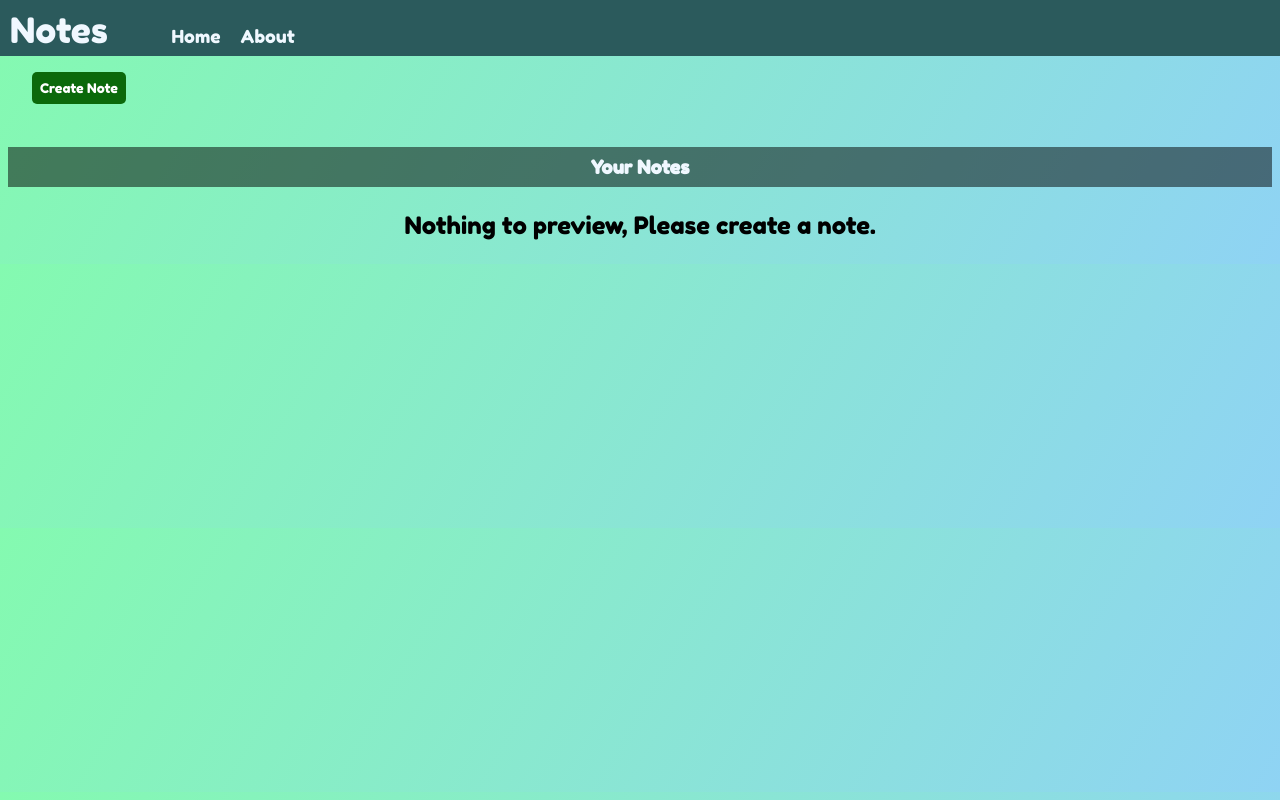
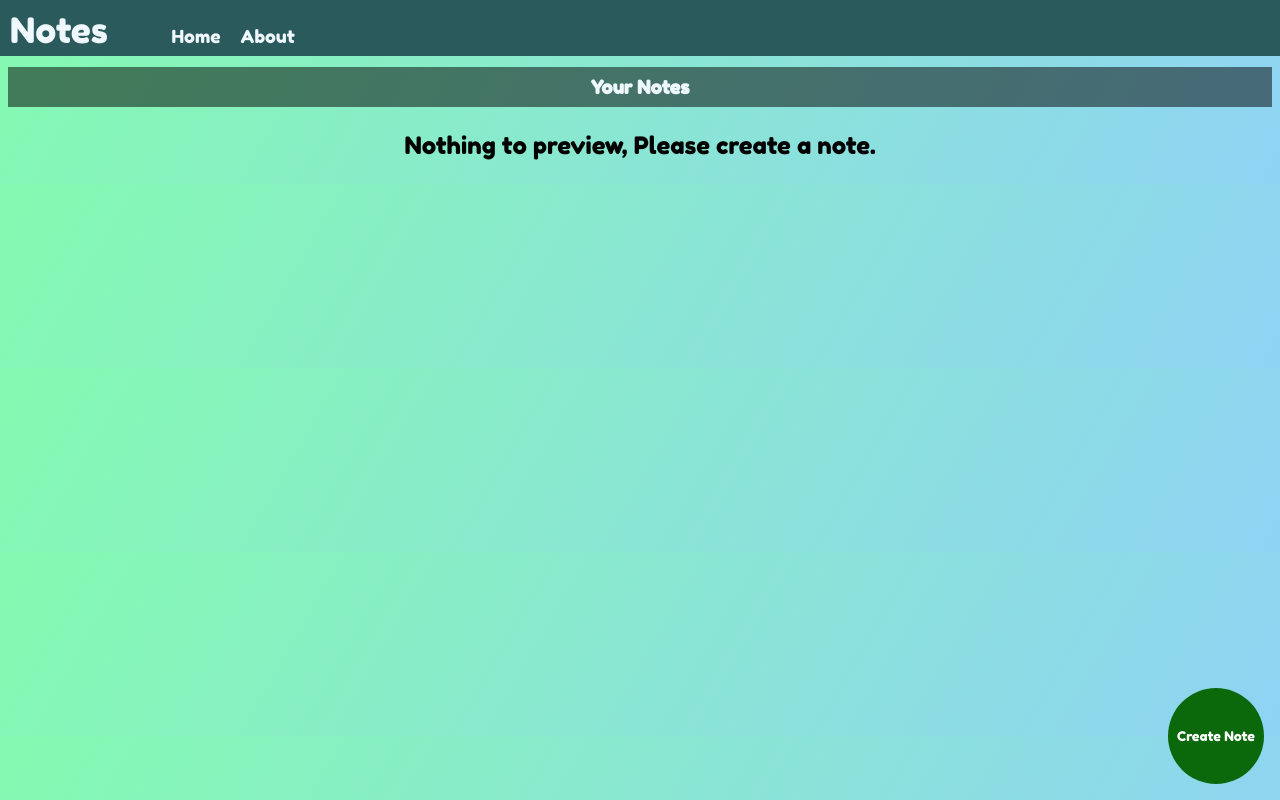
Before and after one commit to rohitDhanani/notesapp, a plain HTML site: page index.html in a window 1280 px wide. Drawn offline with Linux system fonts and the light colour scheme.

Commit message:
create button position changed

```diff
--- a/index.css
+++ b/index.css
@@ -183,13 +183,18 @@ nav{
 
 }
 #create{
-    margin: 1.5rem;
+    /* margin: 1.5rem; */
     padding: 8px;
-    border-radius: 5px;
+    border-radius: 50%;
     background-color: rgb(11, 105, 11);
     color: white;
     cursor: pointer;
     border: none;
+    height: 6rem;
+    width: 6rem;
+    position: fixed;
+    bottom: 1rem;
+    right: 1rem;
 
 }
 
```
